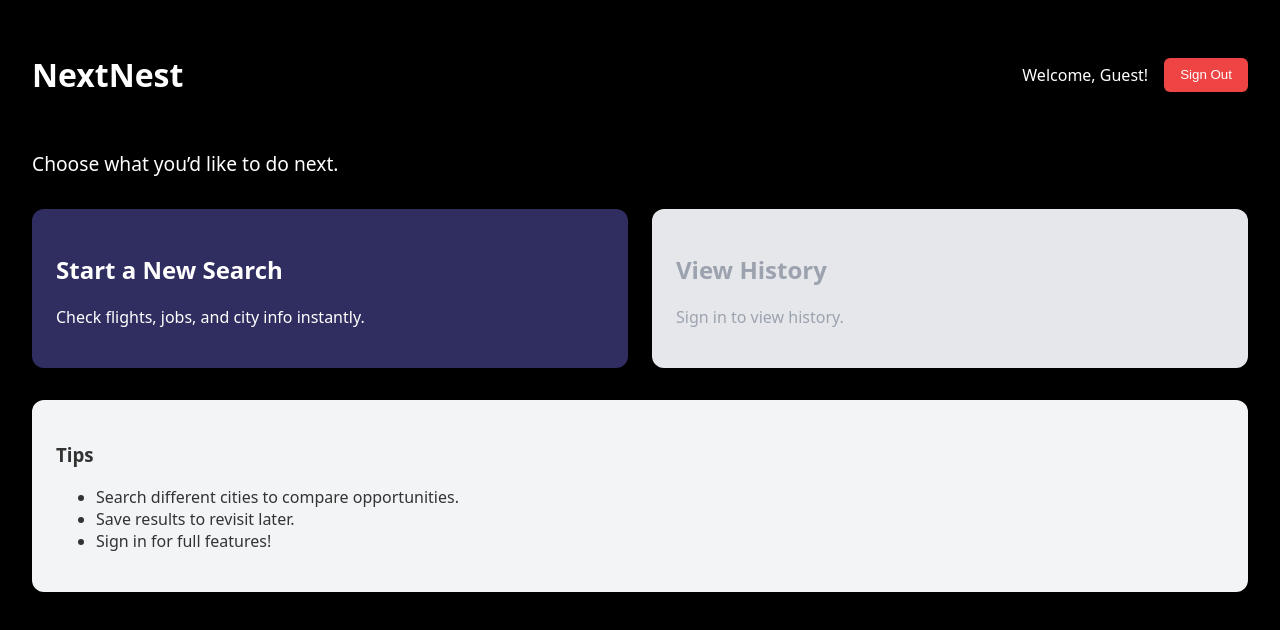
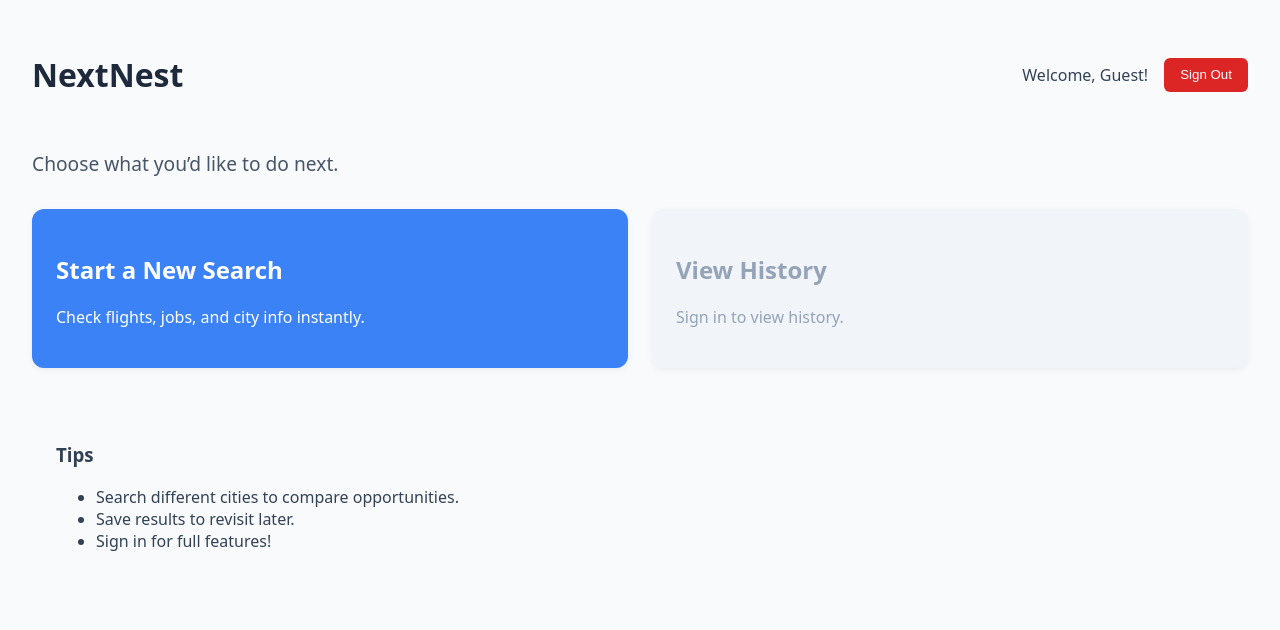
Before and after one commit to adamabdul-hakim/NextNest, a React (Vite) app in the folder frontend/: page /signin in a window 1280 px wide. Both pictures are taken after a click on the button "Continue as Guest". Shown: the top 630 px of the page. Built offline with nearby package versions, Linux system fonts and the light colour scheme; no server answers.

Commit message:
Refactor dashboard styles for improved readability and consistency

```diff
--- a/frontend/src/styles/dashboard.css
+++ b/frontend/src/styles/dashboard.css
@@ -1,13 +1,16 @@
 .dashboard-container {
   padding: 2rem;
   font-family: system-ui, sans-serif;
+  background-color: #f9fafb; /* light neutral background */
+  min-height: 100vh;
 }
 
 .dashboard-header {
   display: flex;
   justify-content: space-between;
   align-items: center;
-  color: white;
+  color: #1e293b; /* dark slate */
+  margin-bottom: 1rem;
 }
 
 .dashboard-header-right {
@@ -18,21 +21,27 @@
 
 .welcome-text {
   font-weight: 500;
+  color: #334155; /* slate */
 }
 
 .signout-btn {
-  background: #ef4444;
+  background: #dc2626; /* red-600 */
   color: white;
   border: none;
   padding: 0.6rem 1rem;
   border-radius: 6px;
   cursor: pointer;
+  transition: background 0.2s;
+}
+
+.signout-btn:hover {
+  background: #b91c1c; /* red-700 */
 }
 
 .dashboard-tagline {
   margin: 2rem 0;
   font-size: 1.2rem;
-  color: white;
+  color: #475569; /* cool slate */
 }
 
 .dashboard-grid {
@@ -43,26 +52,27 @@
 }
 
 .dashboard-card {
-  background: #f9f9f9;
+  background: white;
   border-radius: 12px;
   padding: 1.5rem;
-  box-shadow: 0 2px 8px rgba(0, 0, 0, 0.08);
+  box-shadow: 0 2px 6px rgba(0, 0, 0, 0.06);
   cursor: pointer;
-  transition: transform 0.2s ease;
+  transition: transform 0.2s ease, box-shadow 0.2s;
 }
 
 .dashboard-card:hover {
   transform: translateY(-3px);
+  box-shadow: 0 4px 12px rgba(0, 0, 0, 0.08);
 }
 
 .dashboard-card.primary {
-  background: #302e61;
+  background: #3b82f6; /* blue-500 */
   color: white;
 }
 
 .dashboard-card.disabled {
-  background: #e5e7eb;
-  color: #9ca3af;
+  background: #f1f5f9; /* gray-100 */
+  color: #94a3b8; /* gray-400 */
   cursor: not-allowed;
 }
 
@@ -72,10 +82,27 @@
   gap: 2rem;
 }
 
-.tips-panel {
-  background: #f3f4f6;
+.tips-panel,
+.recent-panel {
+  background: #f8fafc; /* subtle gray */
   padding: 1.5rem;
   border-radius: 12px;
   flex: 1;
   min-width: 250px;
+  color: #334155;
 }
+
+.recent-tags {
+  display: flex;
+  gap: 0.5rem;
+  flex-wrap: wrap;
+  margin-top: 1rem;
+}
+
+.tag {
+  background: #dbeafe; /* blue-100 */
+  padding: 0.3rem 0.7rem;
+  border-radius: 8px;
+  font-size: 0.85rem;
+  color: #1e3a8a; /* blue-900 */
+}
```
